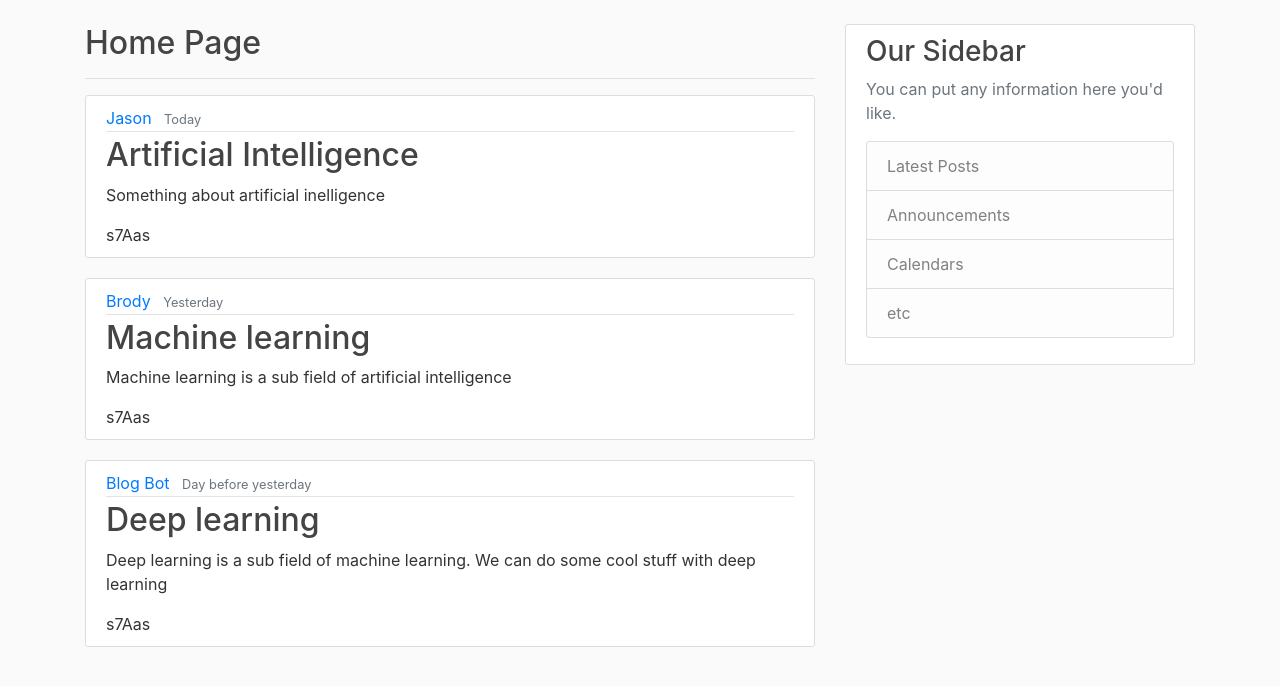
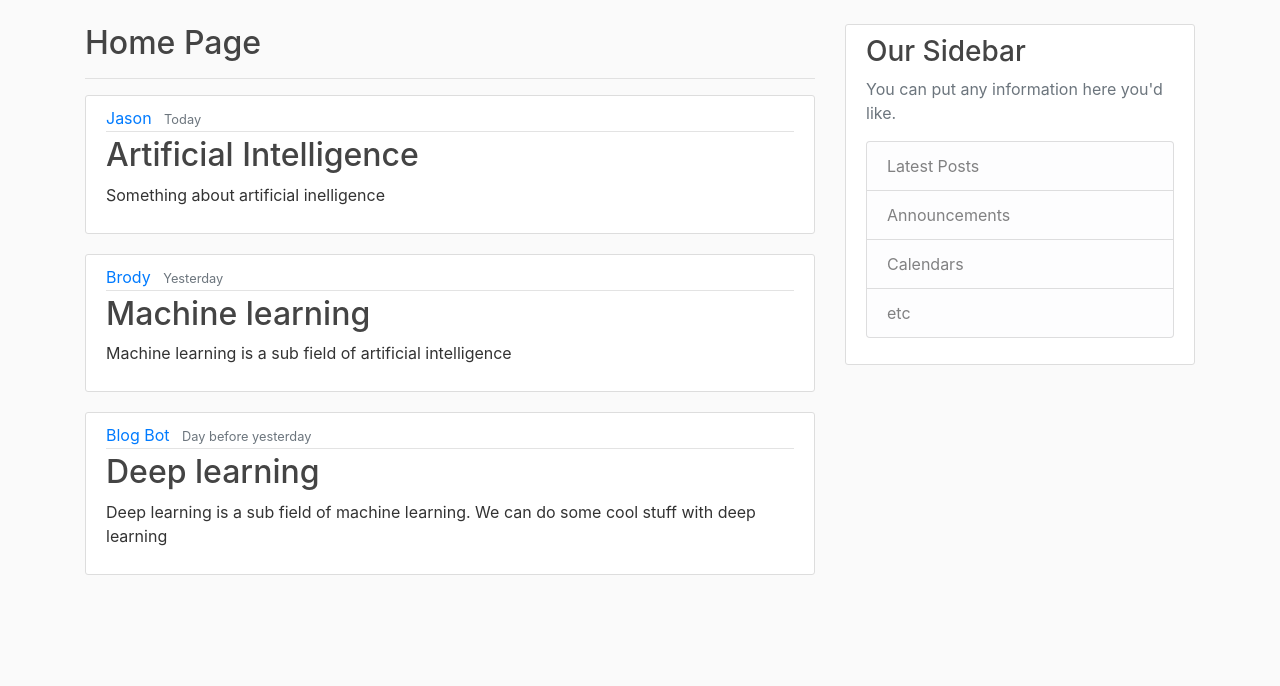
Before and after one commit to cibil47/flask-application, a Flask app: page / in a window 1280 px wide. Shown: the part 56-742 px from the top of the page. Run offline with Flask 2, Linux system fonts and the light colour scheme; some libraries are stand-ins or nearby versions.

Commit message:
html change

```diff
--- a/templates/home.html
+++ b/templates/home.html
@@ -10,7 +10,7 @@
                 <small class="text-muted">{{ post.posted_date }}</small>
             </div>
             <h2><a class="article-title" href="#">{{ post.title }}</a></h2>
-            <p class="article-content">{{ post.content }}</p>s7Aas
+            <p class="article-content">{{ post.content }}</p>
         </div>
     </article>
 {% endfor %}
```
